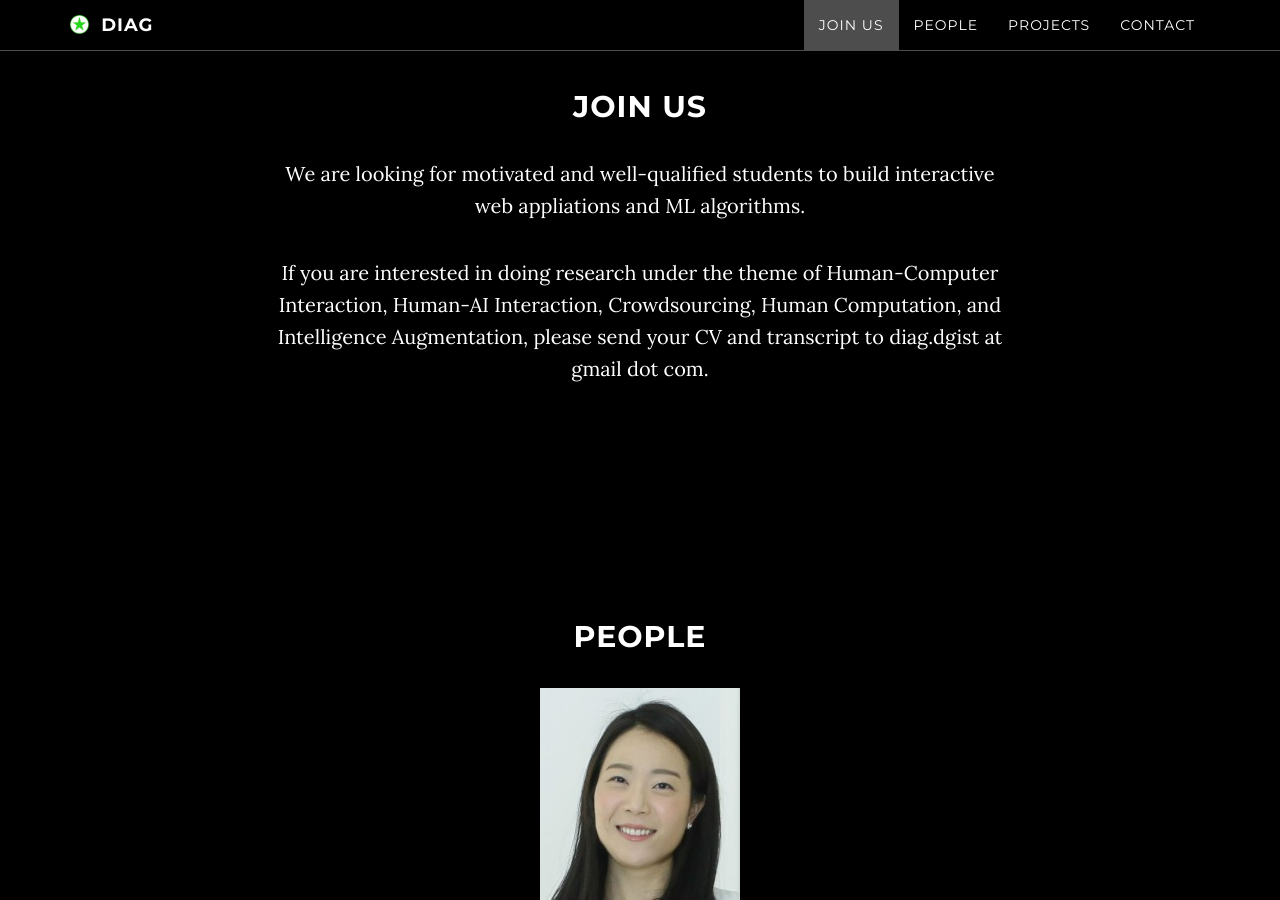
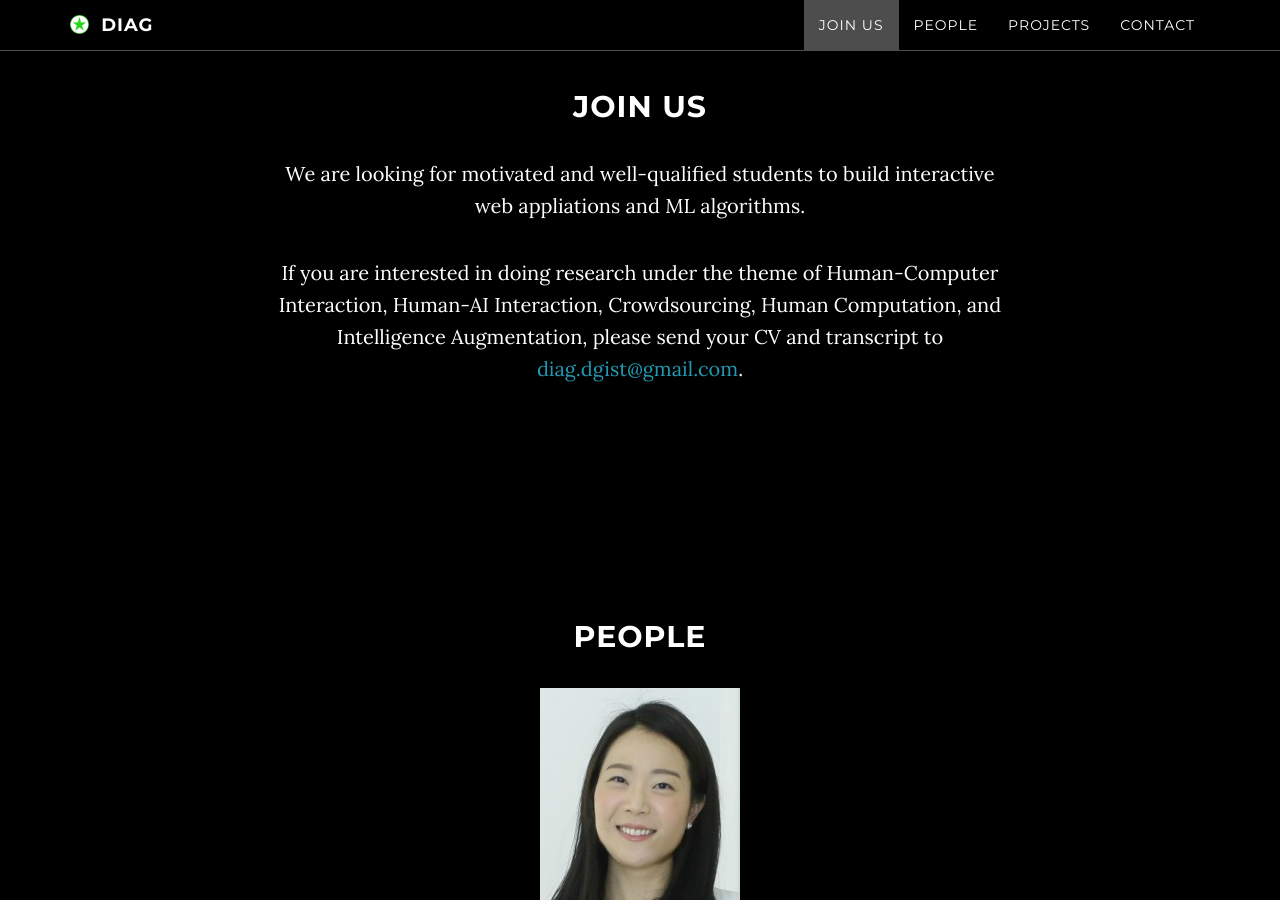
Before and after one commit to raflereak/diag-dgist.github.io, a Jekyll site: the page built from index.html, in a window 1280 px wide and 900 px high, scrolled down 1010 px. Built offline with Jekyll 4.4.1, drawn with Linux system fonts in a browser that asks for light colours.

```diff
--- a/_includes/joinus.html
+++ b/_includes/joinus.html
@@ -5,7 +5,7 @@
                 <h2>JOIN US</h2>
                 <p>We are looking for motivated and well-qualified students to build interactive web appliations and ML algorithms.</p>
                 <p>If you are interested in doing research under the theme of Human-Computer Interaction, Human-AI Interaction, Crowdsourcing,
-                Human Computation, and Intelligence Augmentation, please send your CV and transcript to diag.dgist at gmail dot com.</p>
+                Human Computation, and Intelligence Augmentation, please send your CV and transcript to <a href="mailto:{{ site.email }}">{{ site.email }}</a>.</p>
             </div>
         </div>
     </section>
```
